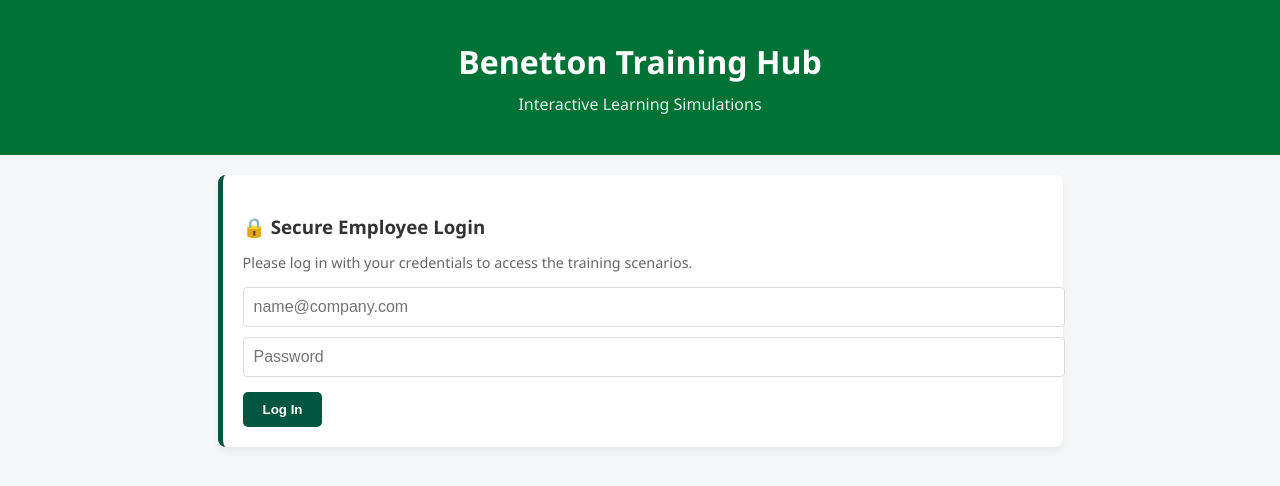
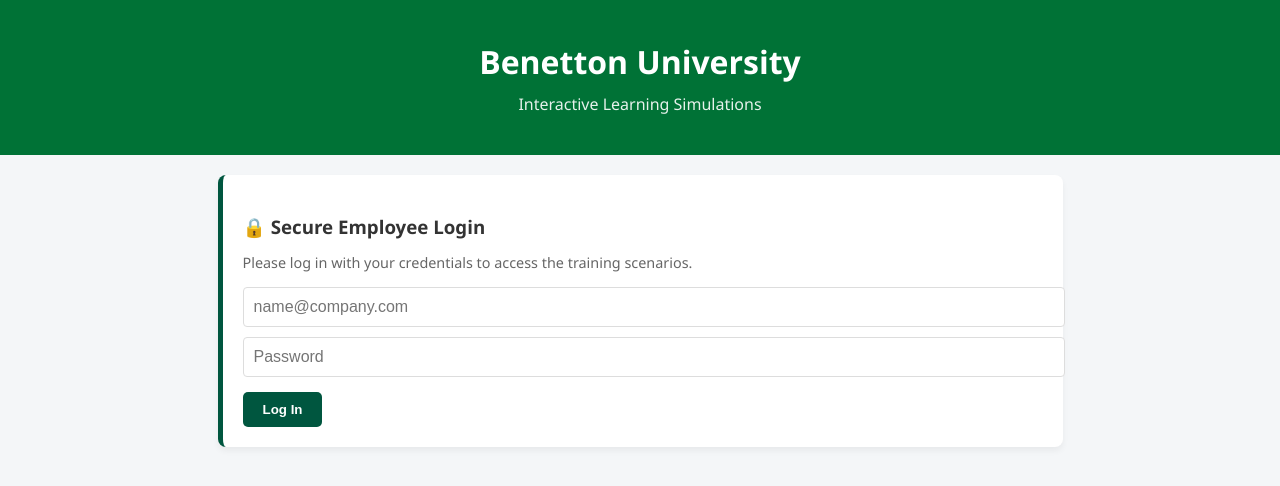
Before and after one commit to Benetton-University/benetton-retail-simulation, a website: page index.html in a window 1280 px wide. Drawn offline with nearby package versions, Linux system fonts and the light colour scheme.

```diff
--- a/index.html
+++ b/index.html
@@ -8,7 +8,7 @@
 </head>
 <body>
     <header class="hub-header">
-        <h1>Benetton Training Hub</h1>
+        <h1>Benetton University</h1>
         <p>Interactive Learning Simulations</p>
     </header>
 
```
